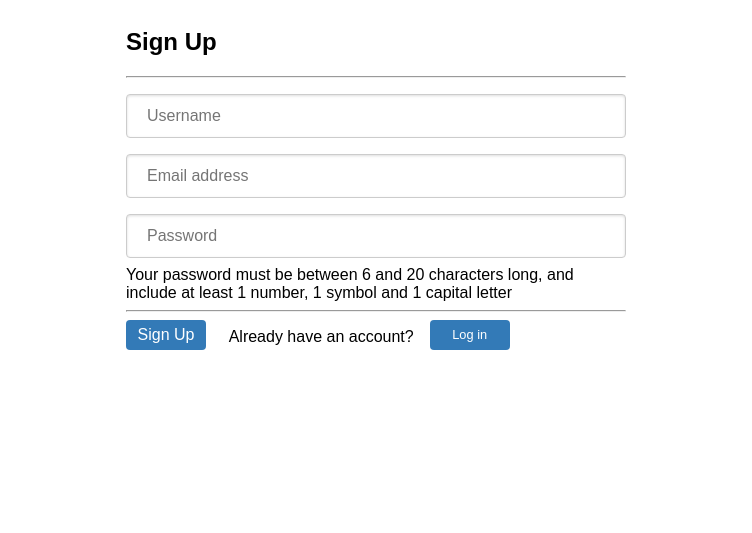
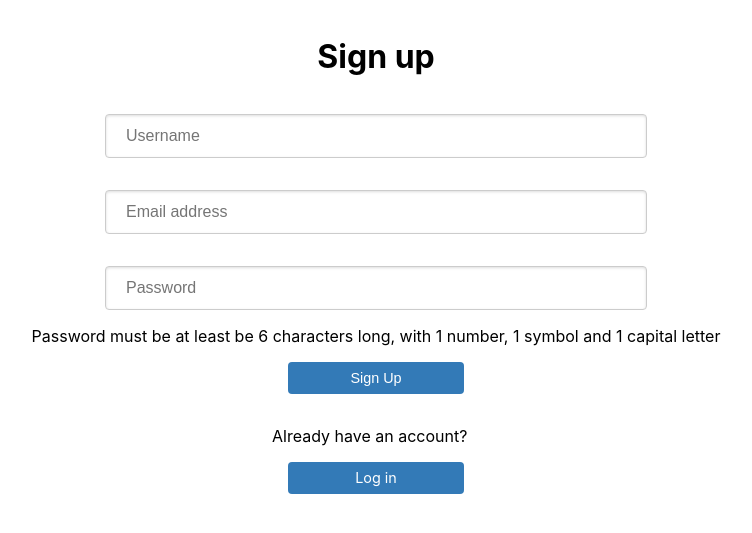
Before and after one commit to 42void/camagru_, a PHP site: page /signup.php in a window 1280 px wide. Shown: the top 533 px of the page, without its empty margins (264-1016 px from the left). Run offline with PHP 8.4, Linux system fonts and the light colour scheme.

Commit message:
style cleaning

```diff
--- a/class.user.php
+++ b/class.user.php
@@ -175,18 +175,16 @@ class USER{
 
  function send_mail($email,$message,$subject){
       try {
-         $to = $email;
-			$subject = 'Reset your password';
-			$message = 'Hello';
-			$headers  = 'MIME-Version: 1.0' . "\r\n";
-			$headers .= 'Content-Type: text/plain; charset="iso-8859-1"'."\n";
-			$headers .='Content-Transfer-Encoding: 8bit';
-			mail($to, $subject, $message, $headers);
+			// $message = 'Hello';
+			// $headers  = 'MIME-Version: 1.0' . "\r\n";
+			// $headers .= 'Content-Type: text/plain; charset="iso-8859-1"'."\n";
+			// $headers .='Content-Transfer-Encoding: 8bit';
+			mail($email, $subject, $message);
          // mail($email, $subject, $message, null, '-fal.vanhoegaerden@gmail.com');
          echo "<script>console.log('email " .$email. "' );</script>";
          echo "<script>console.log('subject " .$subject. "' );</script>";
          echo "<script>console.log('message " .$message. "' );</script>";
-         echo "<script>console.log('retour email " .mail($email, $subject, $message). "' );</script>";
+         // echo "<script>console.log('retour email " .mail($email, $subject, $message). "' );</script>";
 
       } catch (PDOException $ex) {
          echo $ex->getMessage();
--- a/style.css
+++ b/index.css
@@ -1,51 +1,87 @@
+body{
+  font-family: -apple-system, BlinkMacSystemFont, 'Segoe UI', Roboto, Oxygen, Ubuntu, Cantarell, 'Open Sans', 'Helvetica Neue', sans-serif;
+  box-sizing: border-box;
+  -webkit-box-sizing: border-box;
+  -moz-box-sizing: border-box;
+}
+
+.container{
+  width:80%;
+  margin: 0 auto;
+}
+
+.title{
+  font-size: 3em;
+  text-align: center;
+  margin: 3rem 0 5rem;
+}
+
+.form{
+  display: flex;
+  flex-direction: column;
+  align-items: center;
+  margin: 1rem 0;
+}
+
+.input{
+  width:100%;
+  max-width: 500px;
+  margin: 1rem 0;
+  border: 1px solid #ccc;
+  box-shadow: inset 0 1px 3px #ddd;
+  border-radius: 4px;
+  padding: 12px 20px 12px 20px;
+  font-size: 1em;
+}
+
 .buttonsContainer{
   flex-direction: row;
   display: -ms-flexbox;
   display: -webkit-flex;
   display: flex;
-  margin-bottom:1em;
+  margin: 1rem 0;
 }
 
-.loginButton{
-  margin-right:0.5em;
+.btn{
+  margin:1rem;
   background-color: #337ab7;
-  height: 30px;
-  width: 80px;
+  min-height: 2rem;
+  width: 11rem;
   border-radius: 4px;
   border:none ;
   text-decoration: none;
-}
-
-.container{
-  width:500px
-}
-
-.loginButtonText{
-  color: #FFF;
-  font-size: 1.2em;
+  font-size: 0.9em;
   color:#fff;
-}
-
-.signUpButton{
-  margin-right:0.5em;
-  background-color: #337ab7;
-  height: 30px;
-  width: 80px;
-  border-radius: 4px;
-  border:none ;
-  text-decoration: none;
   display: flex;
   justify-content: center;
   align-items: center;
-  margin-bottom: 1em;
+}
+
+.forgotPswd{
+  margin:1rem;
+  text-decoration: none;
+  color: #337ab7;
+}
+
+.forgotPswd:hover{
+  color:#7d95d2;
+}
+
+.signup-btn-container{
+  display: flex;
+  justify-content: center;
 }
 
 .alreadyAccount{
-  margin-top: -0.5em;
-  margin-left: 1em;
-  margin-right: 1em;
+  margin:1rem;
 }
 
+nav{
+  display:flex;
+  flex-direction: row;
+  justify-content:center;
+}
+/*
 .generateNewPaswdButton{
   margin-right:0.5em;
   background-color: #337ab7;
@@ -58,58 +94,22 @@
   justify-content: center;
   align-items: center;
   margin-bottom: 1em;
-}
+} */
 
-.buttonsAlign{
-  display: flex;
-  flex-direction: row;
-}
 
-.signUpButtonText{
-  color:#fff;
-  font-size: 0.8em;
 
-}
 
-.title{
-  font-size: 3em;
-}
 
-.item {
+/* .item {
   background-color: red,
-}
+} */
 
-.input{
-  width: 100%;
-  margin: 8px 0;
-  display: inline-block;
-  border: 1px solid #ccc;
-  box-shadow: inset 0 1px 3px #ddd;
-  border-radius: 4px;
-  -webkit-box-sizing: border-box;
-  -moz-box-sizing: border-box;
-  box-sizing: border-box;
-  padding-left: 20px;
-  padding-right: 20px;
-  padding-top: 12px;
-  padding-bottom: 12px;
-  font-size: 1em;
-}
 
-.forgotPswd{
-  text-decoration: none;
-  color: #337ab7;
-}
+/* .logoutDisplay{
+  flex-direction: column;
+} */
 
-.forgotPswd:hover{
-  color:#7d95d2;
-}
-
-.logoutDisplay{
-  flex-direction: column;
-}
-
-body{
+/* body{
     font-family: sans-serif;
     display: -ms-flexbox;
     display: -webkit-flex;
@@ -129,4 +129,4 @@ body{
     -webkit-align-items: center;
     -ms-flex-align: center;
     align-items: center;
-}
+} */
--- a/signup.php
+++ b/signup.php
@@ -14,11 +14,6 @@ if (isset($_POST['btn-signup'])) {
   $upass = trim($_POST['txtpass']);
   if (strlen($upass) < 6) {
     $error .= "Your password must be at least 6 characters long! ";
-    header("Location: signup.php?passError=$error");
-    exit;
-  }
-  if (strlen($upass) > 20) {
-    $error .= "Password too long! Yous password must be less than 20 characters long!  ";
     header("Location: signup.php?passError=$error");
     exit;
   }
@@ -66,8 +61,8 @@ if (isset($_POST['btn-signup'])) {
       $id = $reg_user->lasdID();
       $key = base64_encode($id);
       $id = $key;
-      echo "<script>console.log('key " .$key. "' );</script>";
-      echo "<script>console.log('code " .$code. "' );</script>";
+      echo "<script>console.log('key " . $key . "' );</script>";
+      echo "<script>console.log('code " . $code . "' );</script>";
 
       $message = "
       Hello $uname,
@@ -75,7 +70,7 @@ if (isset($_POST['btn-signup'])) {
       Welcome to Camagru !
       To complete your registration, please just click on following link :
 
-      http://localhost:8000/verify.php?id=$id&code=$code
+      http://localhost:8080/verify.php?id=$id&code=$code
 
       Thanks :)";
       $subject = "Confirm Registration";
@@ -98,7 +93,7 @@ if (isset($_POST['btn-signup'])) {
 <html>
 
 <head>
-  <link rel="stylesheet" href="style.css" type="text/css">
+  <link rel="stylesheet" href="index.css" type="text/css">
   <title>Signup | Coding Cage</title>
 </head>
 
@@ -118,29 +113,27 @@ if (isset($_POST['btn-signup'])) {
   }
   ?>
 
-    <form class="form-signin" method="post">
-      <h2 class="form-signin-heading">Sign Up</h2>
-      <hr />
+    <form class="form" method="post">
+      <h1>Sign up</h1>
       <input class="input" type="text" placeholder="Username" name="txtuname" required />
       <input class="input" type="email" placeholder="Email address" name="txtemail" required />
       <input class="input" type="password" placeholder="Password" name="txtpass" required />
-      <div>Your password must be between 6 and 20 characters long, and include at least 1 number, 1 symbol and 1 capital letter</div>
-      <hr />
-      <div class="buttonsAlign">
-        <div>
-          <button type="submit" class="signUpButton" name="btn-signup"><span class="loginButtonText">Sign Up</span></button>
+      Password must be at least be 6 characters long, with 1 number, 1 symbol and 1 capital letter
+      <div>
+        <div class="signup-btn-container">
+          <button type="submit" class="btn" name="btn-signup">
+            Sign Up
+          </button>
         </div>
         <div class="alreadyAccount">
           <p>
             Already have an account?
           </p>
-        </div>
-        <div>
-          <a href="index.php" class="signUpButton">
-            <span class="signUpButtonText">
-              Log in
-              <span />
-          </a>
+          <div>
+            <a href="index.php" class="btn">
+                Log in
+            </a>
+          </div>
         </div>
       </div>
     </form>
```
Also changed, not shown: fpass.php (+21 -29 lines), homeStyle.css (+8 -10 lines), index.php (+8 -13 lines), favicon.ico (added).
